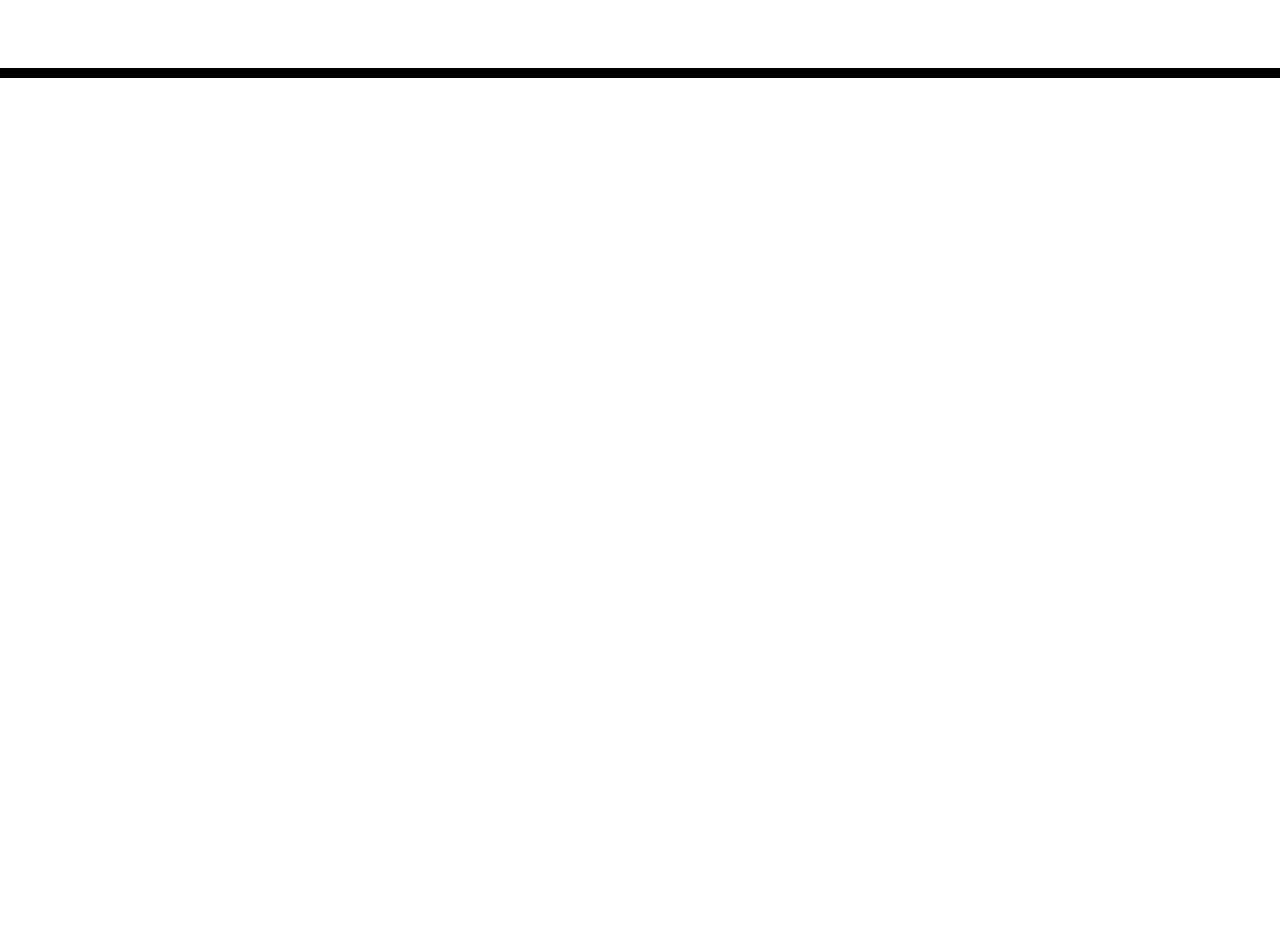
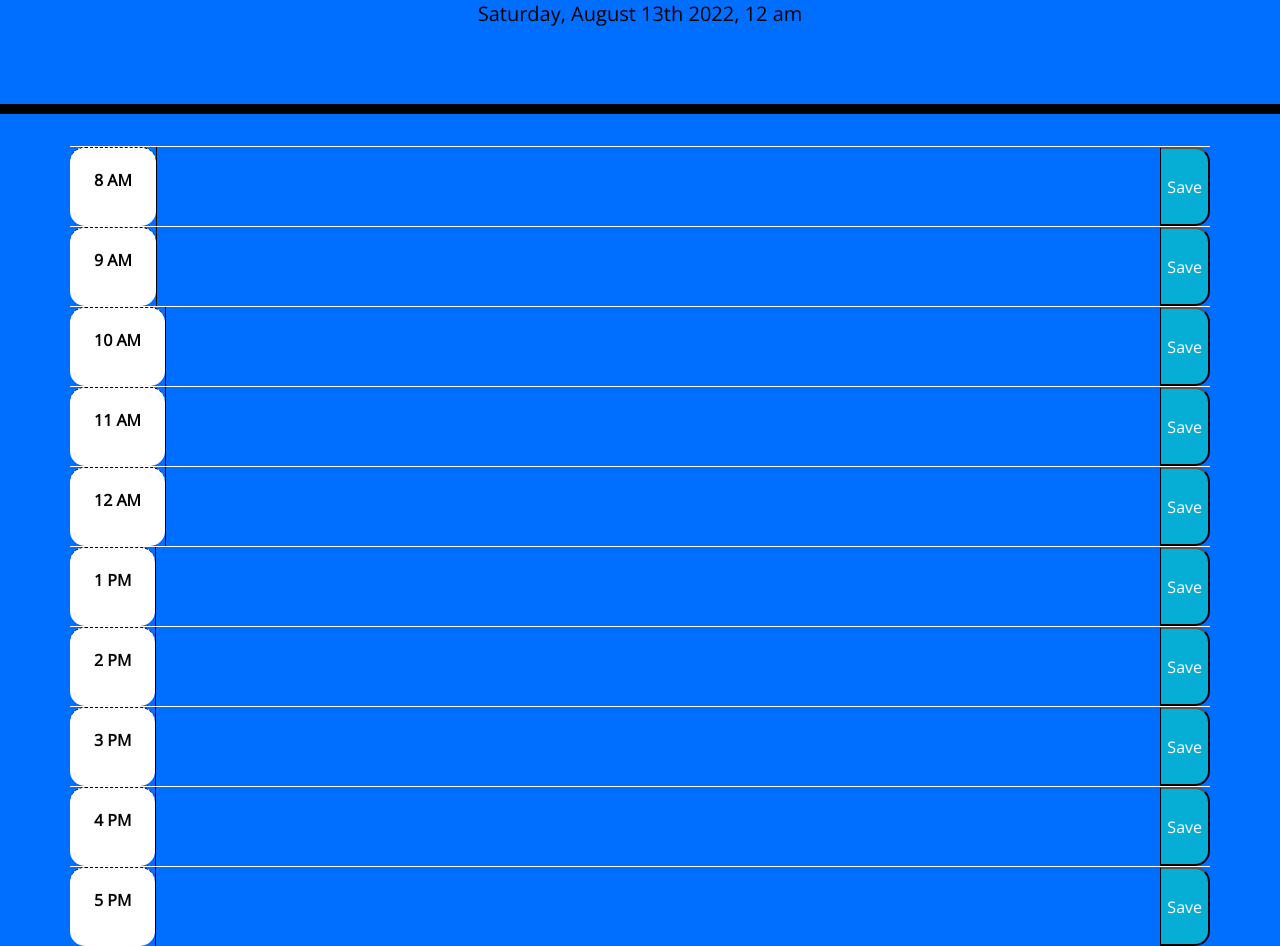
Before and after one commit to LardexTheLarge/Work-Day-Scheduler, a plain HTML site: page index.html in a window 1280 px wide. Shown: the part 190-1136 px from the top of the page. Before the commit the page ends 800 px from the top, so only its background shows below. Drawn offline with nearby package versions, Linux system fonts and the light colour scheme; files that its build step writes are made by us from their sources.

Commit message:
html has css classes to fit the page

```diff
--- /dev/null
+++ b/assets/script.js
@@ -0,0 +1,4 @@
+var eventContaner = $(".description");
+var displayDate = $("#currentDay");
+var today = moment().format("dddd, MMMM Do YYYY, h a");
+$("#currentDay").text(today);
--- a/assets/style.css
+++ b/assets/style.css
@@ -1,7 +1,13 @@
+:root {
+  --gray: gray;
+  --blue: #006eff;
+}
+
 body {
-  font-family: 'Open Sans', sans-serif;
+  font-family: "Open Sans", sans-serif;
   font-size: 16px;
   line-height: 1;
+  background-color: var(--blue);
 }
 
 textarea {
--- a/index.html
+++ b/index.html
@@ -18,7 +18,7 @@
       href="https://fonts.googleapis.com/css?family=Open+Sans&display=swap"
       rel="stylesheet"
     />
-    <link rel="stylesheet" href="style.css" />
+    <link rel="stylesheet" href="assets/style.css" />
     <title>Work Day Scheduler</title>
   </head>
 
@@ -30,9 +30,60 @@
     </header>
     <div class="container">
       <!-- Timeblocks go here -->
+      <div class="row">
+        <div class="hour time-block font-weight-bold p-4">8 AM</div>
+        <textarea class="description col"></textarea>
+        <button class="saveBtn">Save</button>
+      </div>
+      <div class="row">
+        <div class="hour time-block font-weight-bold p-4">9 AM</div>
+        <textarea class="description col"></textarea>
+        <button class="saveBtn">Save</button>
+      </div>
+      <div class="row">
+        <div class="hour time-block font-weight-bold p-4">10 AM</div>
+        <textarea class="description col"></textarea>
+        <button class="saveBtn">Save</button>
+      </div>
+      <div class="row">
+        <div class="hour time-block font-weight-bold p-4">11 AM</div>
+        <textarea class="description col"></textarea>
+        <button class="saveBtn">Save</button>
+      </div>
+      <div class="row">
+        <div class="hour time-block font-weight-bold p-4">12 AM</div>
+        <textarea class="description col"></textarea>
+        <button class="saveBtn">Save</button>
+      </div>
+      <div class="row">
+        <div class="hour time-block font-weight-bold p-4">1 PM</div>
+        <textarea class="description col"></textarea>
+        <button class="saveBtn">Save</button>
+      </div>
+      <div class="row">
+        <div class="hour time-block font-weight-bold p-4">2 PM</div>
+        <textarea class="description col"></textarea>
+        <button class="saveBtn">Save</button>
+      </div>
+      <div class="row">
+        <div class="hour time-block font-weight-bold p-4">3 PM</div>
+        <textarea class="description col"></textarea>
+        <button class="saveBtn">Save</button>
+      </div>
+      <div class="row">
+        <div class="hour time-block font-weight-bold p-4">4 PM</div>
+        <textarea class="description col"></textarea>
+        <button class="saveBtn">Save</button>
+      </div>
+      <div class="row">
+        <div class="hour time-block font-weight-bold p-4">5 PM</div>
+        <textarea class="description col"></textarea>
+        <button class="saveBtn">Save</button>
+      </div>
     </div>
 
     <script src="https://cdnjs.cloudflare.com/ajax/libs/jquery/3.2.1/jquery.min.js"></script>
     <script src="https://cdnjs.cloudflare.com/ajax/libs/moment.js/2.24.0/moment.min.js"></script>
+    <script src="assets/script.js"></script>
   </body>
 </html>
```
